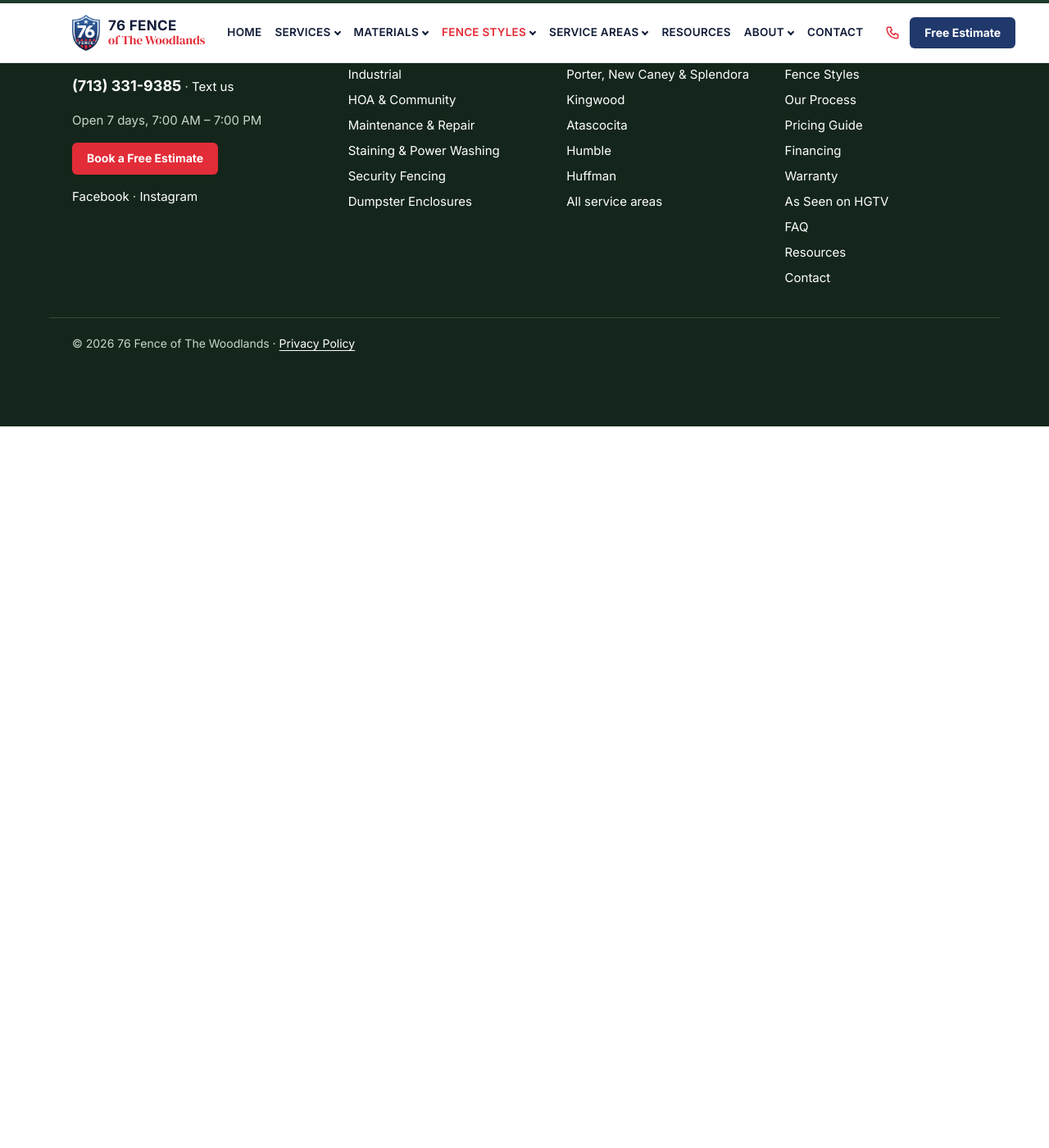
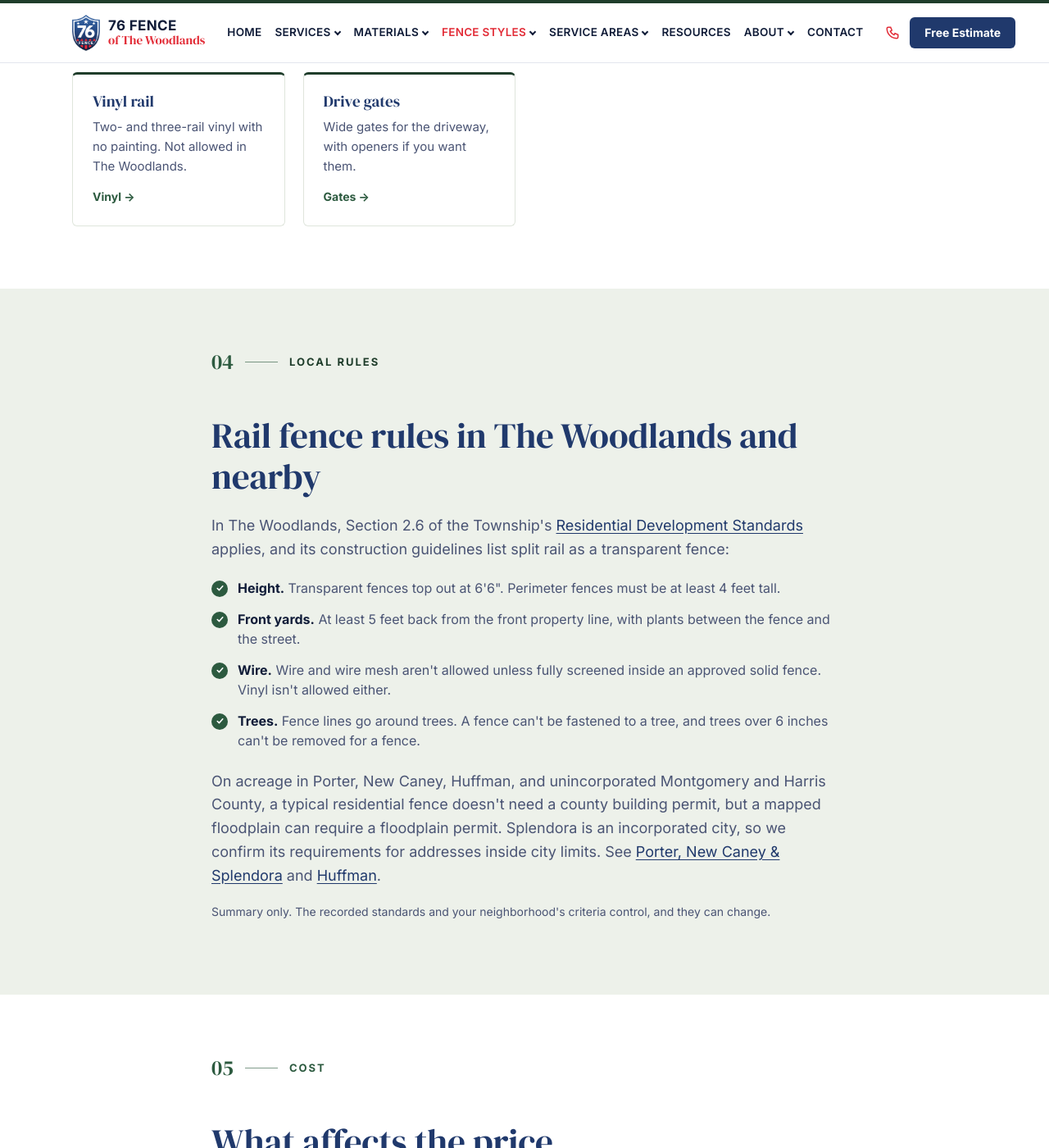
Before and after one commit to brysr1/thewoodlandsfences-site, a Jekyll site: the page built from fence-styles/split-rail.md, in a window 1280 px wide and 1400 px high, scrolled down 2097 px. Shown: the whole window at 82% size. Built offline with Jekyll 4.4.1, drawn with Linux system fonts in a browser that asks for light colours; before the commit the page ends 2617 px from its top, so only the background shows below that; some of the changed text lies outside the part shown.

Commit message:
Expand split rail fences page
Add when-it-fits, material options, local rules (Woodlands RDS 2.6, acreage permits), cost factors and a 3-question FAQ. Existing H1 and intro kept.

Co-Authored-By: Claude Opus 5.5 <noreply@anthropic.com>
Claude-Session: https://claude.ai/code/session_01G5LnwAMmNeAsRzudMbwUtq

```diff
--- a/fence-styles/split-rail.md
+++ b/fence-styles/split-rail.md
@@ -2,6 +2,14 @@
 title: "Split Rail & Rail Fences"
 description: "Open rail fences for frontage, wooded lots, and acreage. Built by 76 Fence of The Woodlands. Call (713) 331-9385."
 permalink: /fence-styles/split-rail/
+faq_title: Split rail fence questions
+faq:
+  - q: "Is split rail allowed in The Woodlands?"
+    a: "Yes. The Township's construction guidelines show split rail as a transparent fence, so it follows the see-through rules: up to 6'6\" tall, and at least 5 feet back from the front property line with plants in front if it's in the front yard. It needs RDRC approval like any new fence."
+  - q: "Can I add wire to keep my dog in?"
+    a: "Outside The Woodlands, usually yes, with welded wire behind the rails. In The Woodlands, wire and wire mesh aren't allowed unless they're fully screened inside an approved solid fence, so we'd suggest another option there."
+  - q: "Does a rail fence need a permit on acreage?"
+    a: "In unincorporated Montgomery and Harris County, a typical residential fence doesn't need a county building permit. If the line crosses a mapped floodplain, a county floodplain permit may apply. We check the flood map for your address."
 ---
 
 {% include hero.html small=true eyebrow="Fence styles" title="Split rail & rail fences" lede="Open rail fences for frontage, wooded lots, and acreage." image="/assets/images/fences/split-rail-pines.jpg" alt="Split rail fence under pines" %}
@@ -23,6 +31,20 @@ permalink: /fence-styles/split-rail/
 </section>
 
 <section class="fx-band fx-band-alt">
+  <div class="fx-container fx-prose">
+    {% include eyebrow.html text="Where it fits" %}
+    <h2>When a rail fence makes sense</h2>
+    <ul class="fx-checklist">
+      <li><span><b>Road frontage and driveways.</b> A painted board or rail fence gives an acreage entrance a finished look without hiding the house.</span></li>
+      <li><span><b>Wooded lots.</b> Open rails are easier to fit between trunks than a solid fence, and they don't block the view of the trees.</span></li>
+      <li><span><b>Marking a property line.</b> When you want the line visible but not walled off.</span></li>
+      <li><span><b>Garden beds and front yards.</b> A short run of rail sets off landscaping.</span></li>
+      <li><span><b>Not for privacy or security.</b> For that, see <a href="{{ '/fence-styles/privacy/' | relative_url }}">privacy fences</a> or <a href="{{ '/materials/farm-ranch/' | relative_url }}">farm and ranch fencing</a> for livestock.</span></li>
+    </ul>
+  </div>
+</section>
+
+<section class="fx-band">
   <div class="fx-container">
     {% include eyebrow.html text="Options" %}
     <h2>Choices to make</h2>
@@ -30,7 +52,42 @@ permalink: /fence-styles/split-rail/
       <div class="fx-card"><h3>Split rail</h3><p>Rustic rails mortised into posts.</p></div>
       <div class="fx-card"><h3>Post and board</h3><p>Flat boards on square posts, often painted.</p></div>
       <div class="fx-card"><h3>Rail with mesh</h3><p>Welded wire behind the rails for dogs.</p></div>
+      <div class="fx-card"><h3>Cedar or pine</h3><p>Cedar resists rot and insects better. Treated pine costs less.</p><a class="more" href="{{ '/materials/wood-cedar/' | relative_url }}">Wood &amp; cedar &rarr;</a></div>
+      <div class="fx-card"><h3>Vinyl rail</h3><p>Two- and three-rail vinyl with no painting. Not allowed in The Woodlands.</p><a class="more" href="{{ '/materials/vinyl/' | relative_url }}">Vinyl &rarr;</a></div>
+      <div class="fx-card"><h3>Drive gates</h3><p>Wide gates for the driveway, with openers if you want them.</p><a class="more" href="{{ '/fence-styles/gates/' | relative_url }}">Gates &rarr;</a></div>
     </div>
+  </div>
+</section>
+
+<section class="fx-band fx-band-alt">
+  <div class="fx-container fx-prose">
+    {% include eyebrow.html text="Local rules" %}
+    <h2>Rail fence rules in The Woodlands and nearby</h2>
+    <p>In The Woodlands, Section 2.6 of the Township's <a href="https://www.thewoodlandstownship-tx.gov/files/sharedassets/main/v/2/covenant-administration/documents/2024-residential-standards-recorded-12-10-2024.pdf" rel="noopener">Residential Development Standards</a> applies, and its construction guidelines list split rail as a transparent fence:</p>
+    <ul class="fx-checklist">
+      <li><span><b>Height.</b> Transparent fences top out at 6'6". Perimeter fences must be at least 4 feet tall.</span></li>
+      <li><span><b>Front yards.</b> At least 5 feet back from the front property line, with plants between the fence and the street.</span></li>
+      <li><span><b>Wire.</b> Wire and wire mesh aren't allowed unless fully screened inside an approved solid fence. Vinyl isn't allowed either.</span></li>
+      <li><span><b>Trees.</b> Fence lines go around trees. A fence can't be fastened to a tree, and trees over 6 inches can't be removed for a fence.</span></li>
+    </ul>
+    <p>On acreage in Porter, New Caney, Huffman, and unincorporated Montgomery and Harris County, a typical residential fence doesn't need a county building permit, but a mapped floodplain can require a floodplain permit. Splendora is an incorporated city, so we confirm its requirements for addresses inside city limits. See <a href="{{ '/service-areas/porter-new-caney-splendora/' | relative_url }}">Porter, New Caney &amp; Splendora</a> and <a href="{{ '/service-areas/huffman-tx/' | relative_url }}">Huffman</a>.</p>
+    <p class="fx-note">Summary only. The recorded standards and your neighborhood's criteria control, and they can change.</p>
+  </div>
+</section>
+
+<section class="fx-band">
+  <div class="fx-container fx-prose">
+    {% include eyebrow.html text="Cost" %}
+    <h2>What affects the price</h2>
+    <ul class="fx-checklist">
+      <li><span><b>Material.</b> Cedar, treated pine, and vinyl are priced differently per foot.</span></li>
+      <li><span><b>Design.</b> Two rails or three, and split rail or post and board.</span></li>
+      <li><span><b>Mesh.</b> Welded wire adds material along the whole run.</span></li>
+      <li><span><b>Length and terrain.</b> Long acreage runs, slopes, and clearing along the line add labor.</span></li>
+      <li><span><b>Gates.</b> Walk and drive gates, and openers, are priced on their own.</span></li>
+      <li><span><b>Paint.</b> Painted post and board adds a finishing step.</span></li>
+    </ul>
+    <p>Rail fences aren't on our <a href="{{ '/pricing-guide/' | relative_url }}">pricing guide</a> table because length and terrain vary so much. We price them after walking the line.</p>
     <p style="margin-top:24px"><strong>Related:</strong> <a href="{{ '/materials/farm-ranch/' | relative_url }}">Farm & ranch</a> · <a href="{{ '/fence-styles/gates/' | relative_url }}">Gates</a></p>
   </div>
 </section>
```
